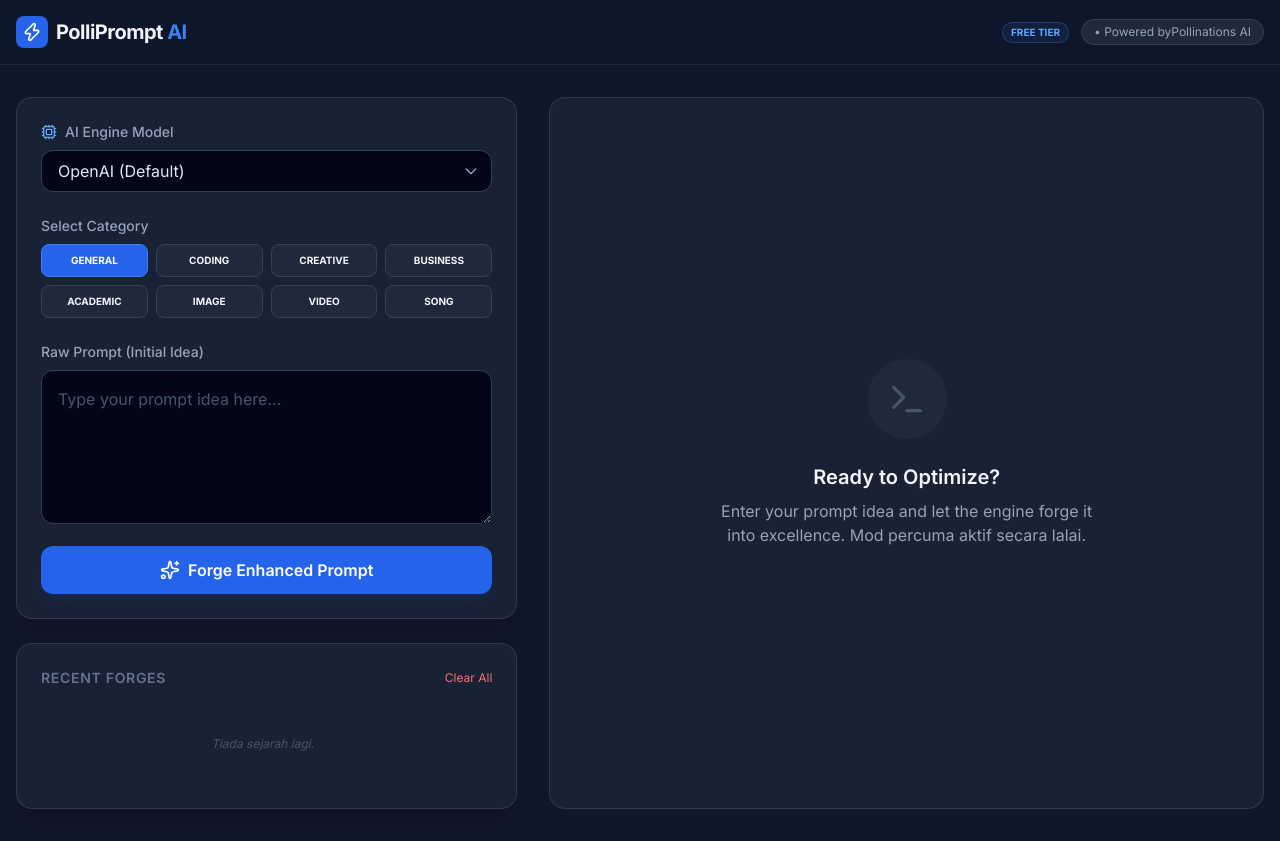
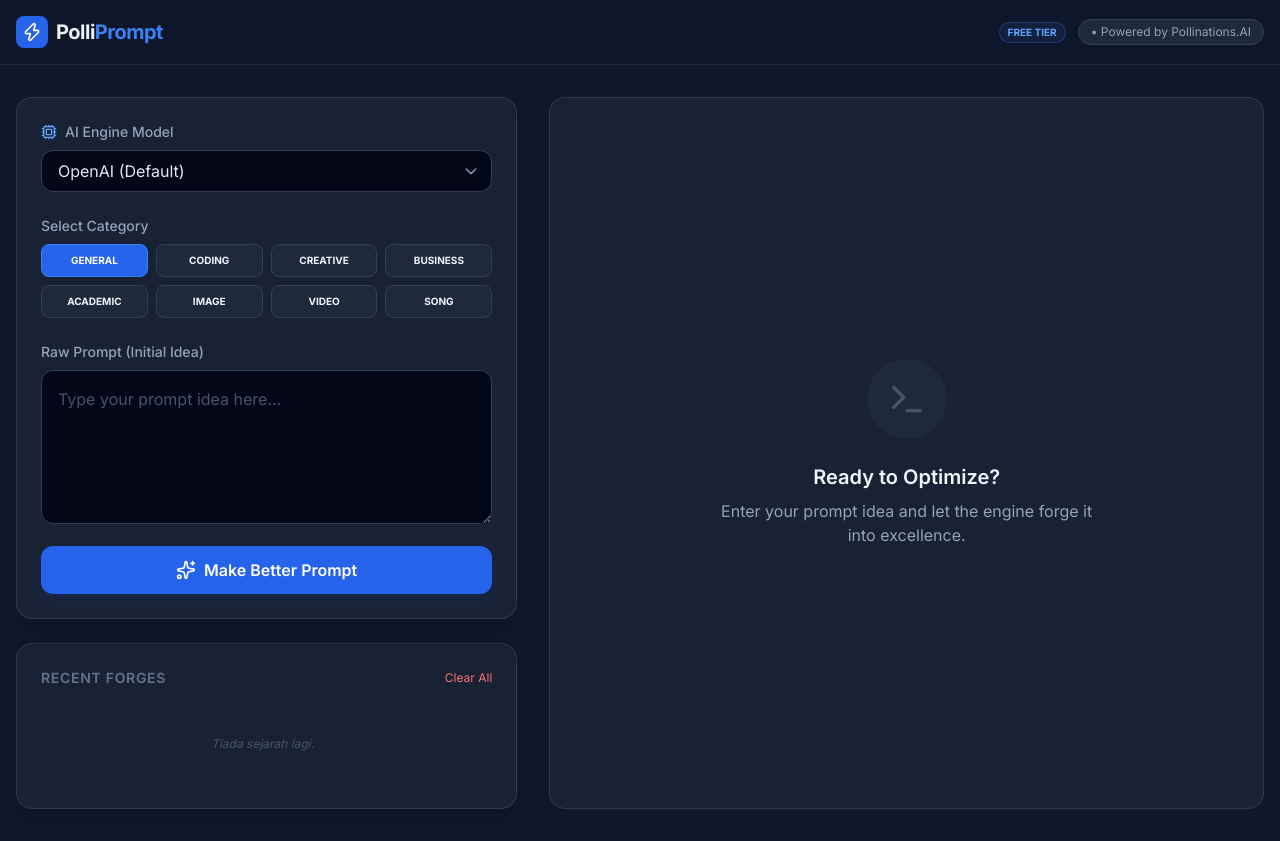
Before and after one commit to labsdigital/PolliPrompt, a plain HTML site: page index.html in a window 1280 px wide. Drawn offline with nearby package versions, Linux system fonts and the light colour scheme.

Commit message:
Update index.html

```diff
--- a/index.html
+++ b/index.html
@@ -66,14 +66,14 @@
                 <div class="w-8 h-8 bg-blue-600 rounded-lg flex items-center justify-center">
                     <i data-lucide="zap" class="w-5 h-5 text-white"></i>
                 </div>
-                <h1 class="text-xl font-bold tracking-tight">PolliPrompt <span class="text-blue-500">AI</span></h1>
+                <h1 class="text-xl font-bold tracking-tight">Polli<span class="text-blue-500">Prompt</span></h1>
             </div>
             <div class="flex items-center gap-3">
                 <div id="tierBadge" class="text-[10px] font-bold px-2 py-0.5 rounded-full border border-blue-500/30 bg-blue-500/10 text-blue-400">
                     FREE TIER
                 </div>
                 <div class="text-xs text-slate-400 bg-slate-800 px-3 py-1 rounded-full border border-slate-700">
-                    • Powered byPollinations AI
+                    • Powered by Pollinations.AI
                 </div>
             </div>
         </div>
@@ -126,7 +126,7 @@
 
                     <button id="enhanceBtn" onclick="handleEnhance()" class="w-full bg-blue-600 hover:bg-blue-500 text-white font-semibold py-3 px-6 rounded-xl flex items-center justify-center gap-2 transition-all active:scale-95 shadow-lg shadow-blue-900/20">
                         <i data-lucide="sparkles" class="w-5 h-5"></i>
-                        Forge Enhanced Prompt
+                        Make Better Prompt
                     </button>
                 </section>
 
@@ -151,7 +151,7 @@
                         <i data-lucide="terminal" class="w-10 h-10 text-slate-600"></i>
                     </div>
                     <h2 class="text-xl font-semibold mb-2">Ready to Optimize?</h2>
-                    <p class="text-slate-400 max-w-sm">Enter your prompt idea and let the engine forge it into excellence. Mod percuma aktif secara lalai.</p>
+                    <p class="text-slate-400 max-w-sm">Enter your prompt idea and let the engine forge it into excellence. </p>
                 </div>
 
                 <!-- Loading State -->
```
